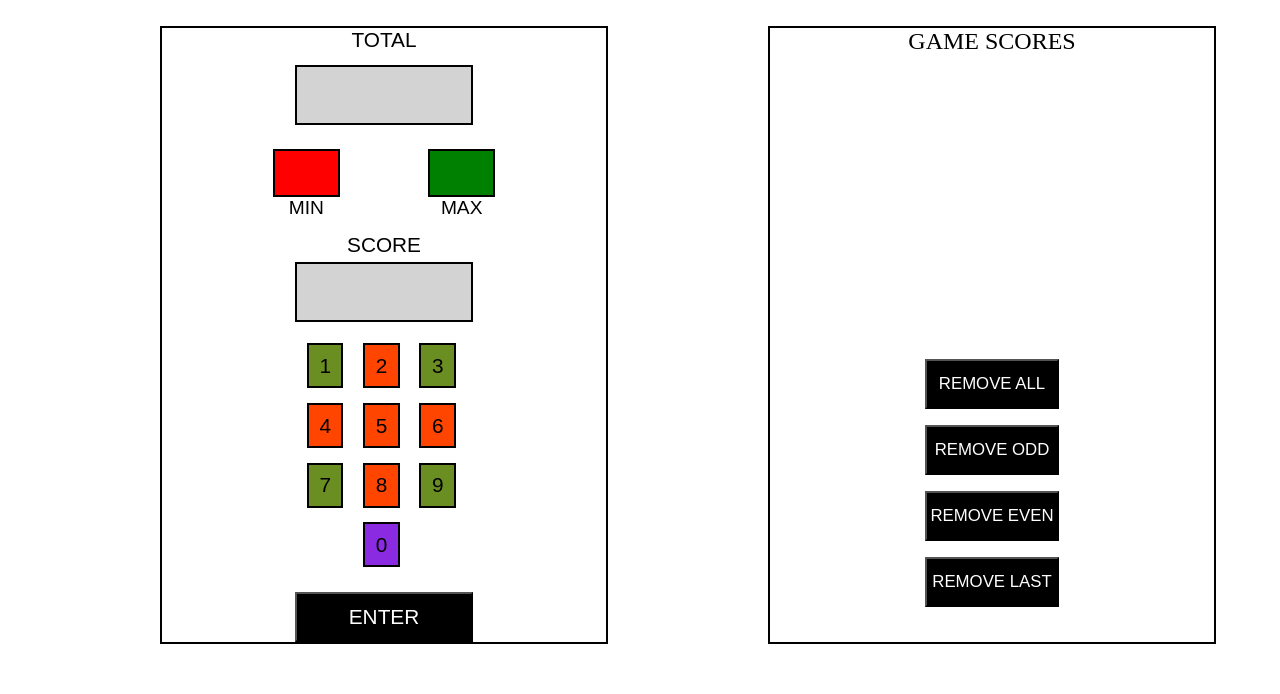
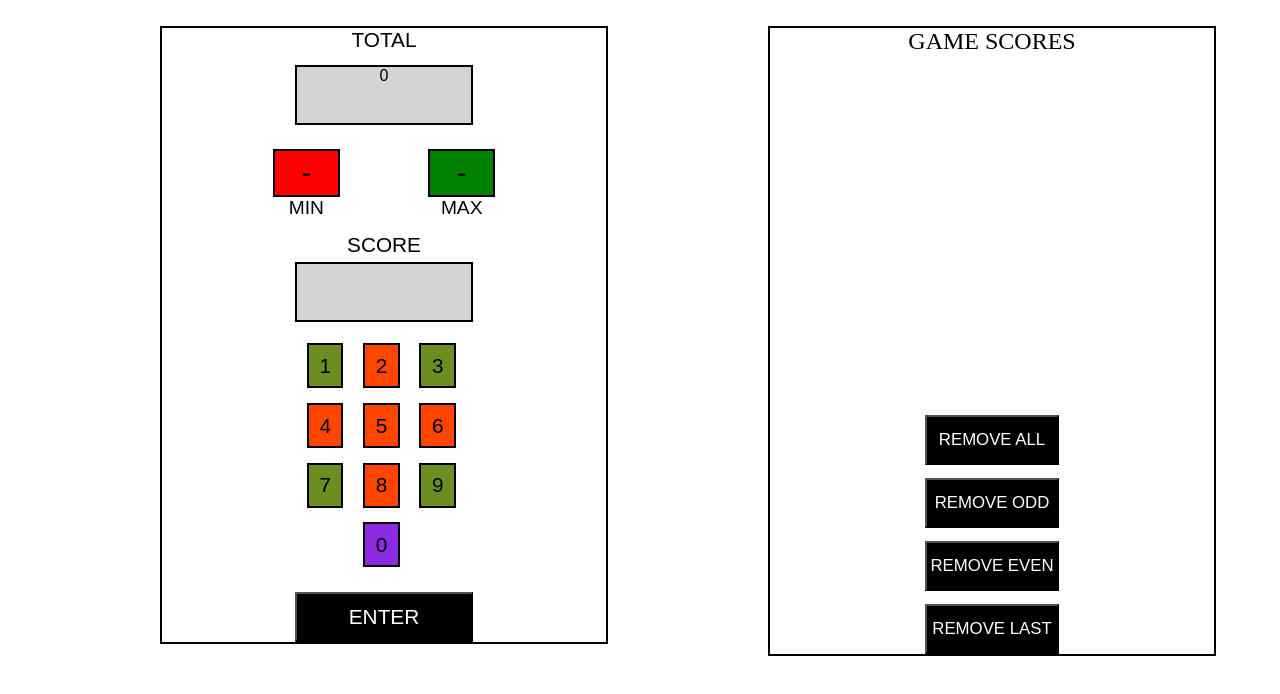
Before and after one commit to HewaliGogoi/Masai, a plain HTML site: page leaderboardDynamic.html in a window 1280 px wide. Both pictures are taken after a click on the button "REMOVE EVEN". Drawn offline with Linux system fonts and the light colour scheme.

Commit message:
changes made

```diff
--- a/leaderboardDynamic.html
+++ b/leaderboardDynamic.html
@@ -53,7 +53,8 @@
             margin-left: 40%;
         }
         #min, #max{
-            width: 100%;
+            width: fit-content;
+            min-width: 100%;
             height: 70%;
             font-size: 150%;
             font-weight: 500;
@@ -126,24 +127,34 @@
         body > div:nth-child(2) div{
             /* border: 2px solid black; */
             width: 30%;
-            margin: 65% auto 0% auto;
+            margin: auto;
+        }
+        body > div:nth-child(2) button:first-child{
+            margin-top: 45%;
         }
         body > div:nth-child(2) button{
             width: 100%;
             height: 50px;
-            margin: 12% 0% 0% 0%;
+            margin-top: 10%;
             background-color: black;
             color: white;
             font-size: 70%;
         }
         #scoreBoard{
             /* border: 2px solid black; */
-            margin: 3% auto;
+            margin: 0% auto;
             font-size: 70%;
+            min-height: 300px;
+            max-height: 300px;
+            overflow: scroll;
+            width: 200px;
         }
         #scoreBoard > p{
             /* border: 2px solid blue; */
-            padding-top: 3%;
+            padding-top: 5px;
+        }
+        @media screen {
+
         }
     </style>
 </head>
@@ -152,7 +163,7 @@
         <p>TOTAL</p>
         <div id = 'total'></div>
         <div>
-            <div class = 'Min'><button value = 'Infinity' id = 'min'></button>MIN</div>
+            <div class = 'Min'><button id = 'min'></button>MIN</div>
             <div class = 'Max'><button id = 'max'></button>MAX</div>
         </div>
         <div id = 'score'>
@@ -185,12 +196,11 @@
     </div>
 
     <script>
+        var total = document.getElementById('total');
         var input = document.getElementById('input');
         var min = document.getElementById('min');
         var max = document.getElementById('max');
-        // var scoreBoard = document.getElementById('scoreBoard');
-        // var p = document.createElement('p');
-        // scoreBoard.appendChild(p);
+        var scoreBoard = document.getElementById('scoreBoard');
         var arr = [];
         var count = 1;
 
@@ -198,17 +208,71 @@
             input.textContent += x;
             // console.log(input.textContent)
         }
-        console.log(input.textContent)
-        var num = +input.textContent;
-        // console.log(num)
+
         function enter(){
+            var num = +input.textContent;
+            // console.log(input.textContent);
             arr.push(num);
+            console.log(arr);
             input.textContent = '';
-            console.log(arr)
-            answer(arr);
+            // console.log(arr)
+            display(arr);
         }
-        function answer(arr){
-
+        function display(arr){
+            let minimum = +Infinity;
+            let maximum = -Infinity;
+            let sum = 0;
+            scoreBoard.innerHTML = '';
+            arr.forEach((element, i) => {
+                if(element > maximum){
+                    maximum = element;
+                }
+                if(element < minimum){
+                    minimum = element;
+                }
+                sum += element;
+                i++;
+                let p = document.createElement('p');
+                p.innerHTML = `Game ${i} - ${element}`;
+                scoreBoard.append(p);
+            });
+            if(minimum < +Infinity){
+                min.innerText = minimum;
+            }else{
+                min.innerText = '-';
+            }
+            if(maximum > -Infinity){
+                max.innerText = maximum;
+            }else{
+                max.innerText = '-';
+            }
+            total.innerText = sum;
+        }
+        function removeAll(){
+            arr = [];
+            display(arr);
+        }
+        function removeOdd(){
+            let even = [];
+            for(let i = 0; i < arr.length; i++){
+                if(i % 2 != 0){
+                    even.push(arr[i]);
+                }
+            }
+            display(even);
+        }
+        function removeEven(){
+            let odd = [];
+            for(let i = 0; i < arr.length; i++){
+                if(i % 2 == 0){
+                    odd.push(arr[i]);
+                }
+            }
+            display(odd);
+        }
+        function removeLast(){
+            arr.pop();
+            display(arr);
         }
     </script>
 </body>
```
